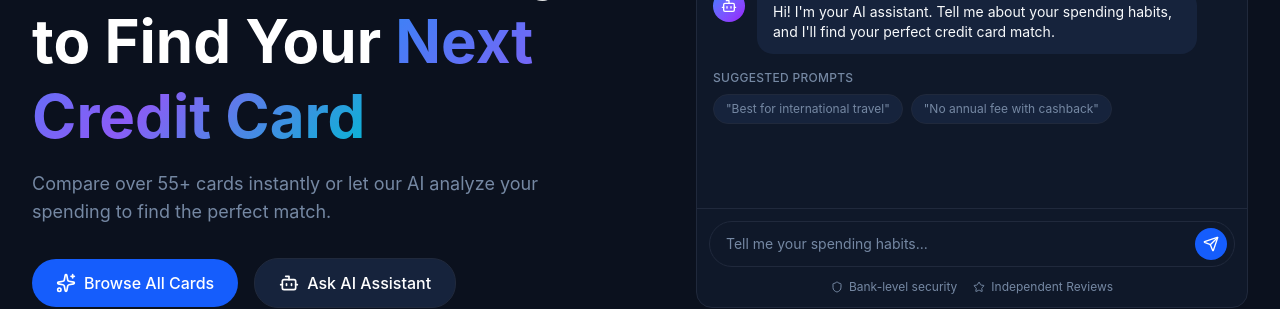
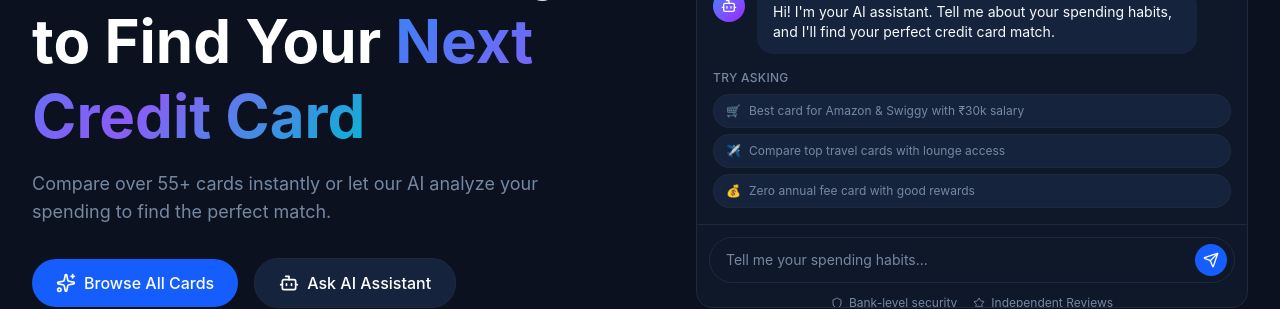
Before and after one commit to aayushostwal/cards, a React (Vite) app: page / in a window 1280 px wide. Shown: the part 250-559 px from the top of the page. Built offline with nearby package versions, Linux system fonts and the light colour scheme; no server answers; what groq-sdk would draw is missing.

Commit message:
Updated Suggestions

```diff
--- a/src/components/home/HomePage.tsx
+++ b/src/components/home/HomePage.tsx
@@ -14,8 +14,9 @@ function AIChatWidget({ onOpenChat }: { onOpenChat: (message?: string) => void }
   const [inputValue, setInputValue] = useState('');
 
   const suggestedPrompts = [
-    "Best for international travel",
-    "No annual fee with cashback"
+    { text: "Best card for Amazon & Swiggy with ₹30k salary", icon: "🛒" },
+    { text: "Compare top travel cards with lounge access", icon: "✈️" },
+    { text: "Zero annual fee card with good rewards", icon: "💰" },
   ];
 
   const handleSubmit = (e: React.FormEvent) => {
@@ -60,19 +61,20 @@ function AIChatWidget({ onOpenChat }: { onOpenChat: (message?: string) => void }
         {/* Suggested Prompts */}
         <div className="space-y-2">
           <p className="text-[10px] sm:text-xs font-medium text-[hsl(var(--muted-foreground))] uppercase tracking-wide">
-            Suggested Prompts
+            Try asking
           </p>
-          <div className="flex flex-wrap gap-2">
+          <div className="flex flex-col gap-1.5">
             {suggestedPrompts.map((prompt, i) => (
               <button
                 key={i}
                 onClick={(e) => {
                   e.stopPropagation();
-                  handlePromptClick(prompt);
+                  handlePromptClick(prompt.text);
                 }}
-                className="px-2.5 sm:px-3 py-1 sm:py-1.5 text-[10px] sm:text-xs bg-[hsl(var(--secondary))] hover:bg-[hsl(var(--background-tertiary))] text-[hsl(var(--muted-foreground))] hover:text-white border border-[hsl(var(--border))] rounded-full transition-colors"
+                className="flex items-center gap-2 px-2.5 sm:px-3 py-1.5 sm:py-2 text-[10px] sm:text-xs bg-[hsl(var(--secondary))] hover:bg-[hsl(var(--background-tertiary))] text-[hsl(var(--muted-foreground))] hover:text-white border border-[hsl(var(--border))] hover:border-blue-500/50 rounded-lg transition-all text-left"
               >
-                "{prompt}"
+                <span>{prompt.icon}</span>
+                <span className="flex-1 line-clamp-1">{prompt.text}</span>
               </button>
             ))}
           </div>
--- a/src/lib/groq.ts
+++ b/src/lib/groq.ts
@@ -41,13 +41,15 @@ export function buildSystemPrompt(cards: CreditCard[]): string {
   return `You are a credit card advisor for India. Recommend cards ONLY from the database below.
 
 IMPORTANT RULES:
-1. Be concise - max 200 words
+1. Be concise - max 500 words
 2. Use proper markdown tables with separator rows
 3. Use ₹ for rupees
 4. No greetings or fluff
+---
 
 CARD DATABASE:
 ${JSON.stringify(cardSummaries, null, 2)}
+---
 
 MARKDOWN TABLE FORMAT (MUST follow exactly):
 
@@ -70,6 +72,7 @@ EXAMPLE RESPONSE:
 | HDFC Millennia | HDFC Bank | ₹1,000 | 5% on Amazon |
 | Amazon Pay ICICI | ICICI Bank | ₹0 | 5% with Prime |
 
+**Description**: About the cards, add more details here
 **Top Pick:** HDFC Millennia for best overall rewards.
 
 > Tip: HDFC fee waived on ₹1L yearly spend.
```
